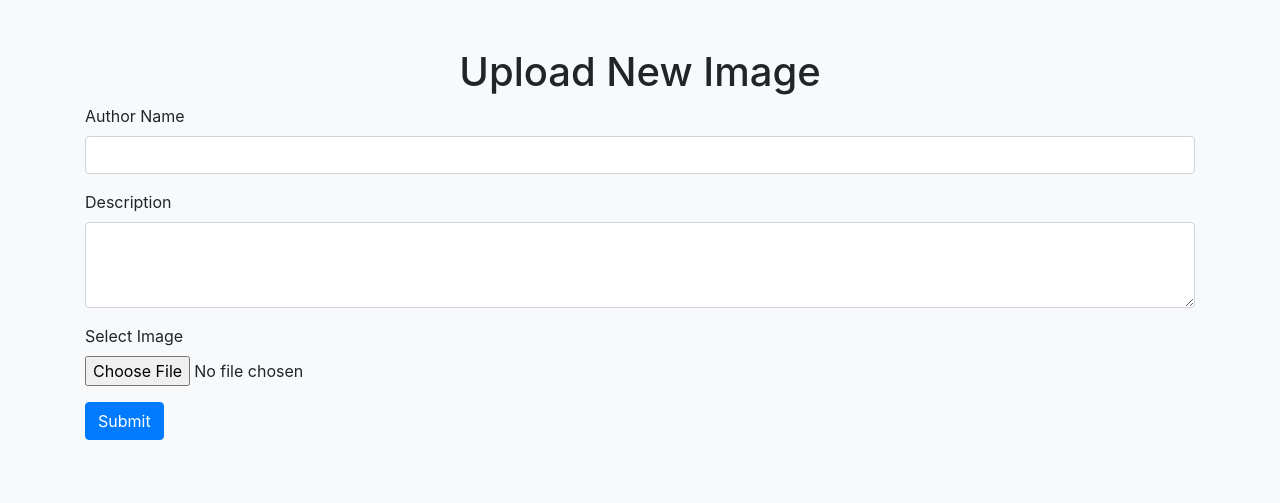
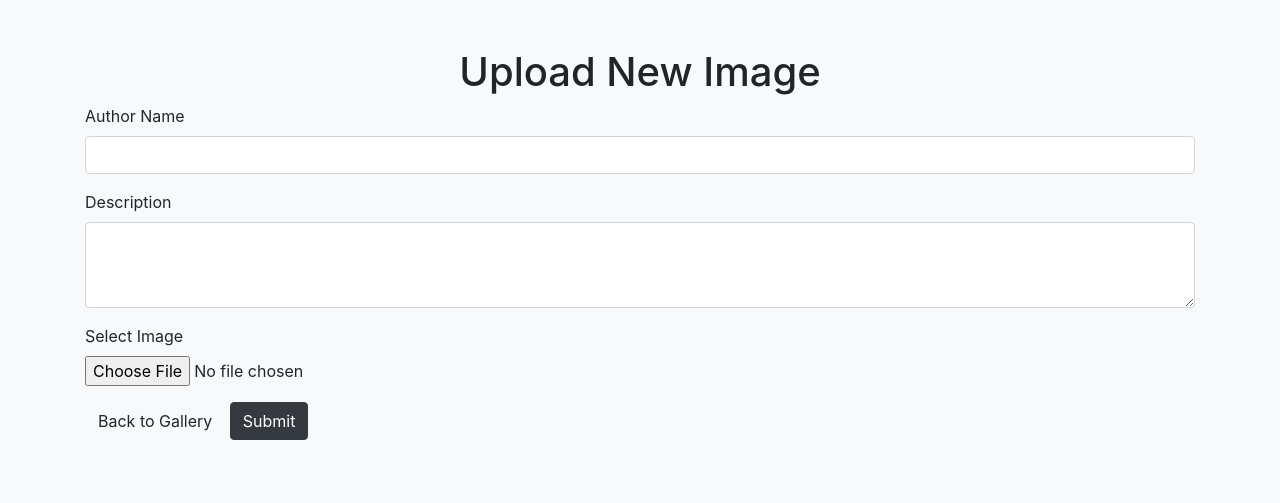
Before and after one commit to vitaly-los/gallery, a PHP site: page /form in a window 1280 px wide. Shown: the top 503 px of the page. Run offline with PHP 8.4, Linux system fonts and the light colour scheme.

Commit message:
HomeWork 9: bugfixes and style changes

```diff
--- a/src/app.php
+++ b/src/app.php
@@ -16,7 +16,7 @@ function formatImages($data)
     if (!empty($data)) { //check if array is not empty
         /** @var array with images $images */
         $images = [];
-        $offset = $_GET['p'] - 1 ?? 0;
+        $offset = isset($_GET['p']) ? $_GET['p'] - 1 : 0;
         //json_decode converts string to array, array_slice select first 9 elements
         foreach (array_slice($data, $offset * 9, 9) as $key => $value) {
             /*
--- a/view/form.php
+++ b/view/form.php
@@ -24,7 +24,8 @@
                     </div>
                     <div class="form-group row">
                         <div class="col-sm-10">
-                            <button type="submit" class="btn btn-primary">Submit</button>
+                            <a class="btn btn-light" href="/">Back to Gallery</a>
+                            <button type="submit" class="btn btn-dark">Submit</button>
                         </div>
                     </div>
                 </form>
--- a/view/index.php
+++ b/view/index.php
@@ -18,7 +18,7 @@ $collection = getCollection();
 <div class="album py-5 bg-light">
     <div class="container">
         <h1 class="h1 text-center"><?php echo PAGE_TITLE ?></h1>
-        <a type="button" class="btn btn-primary btn-lg active m-md-2" href="/form">Upload New Image</a>
+        <a class="btn btn-dark btn-lg active m-md-2" href="/form">Upload New Image</a>
         <div class="row">
             <?php if (!empty($images = formatImages($collection))): ?>
                 <?php foreach ($images as $image): ?>
```
